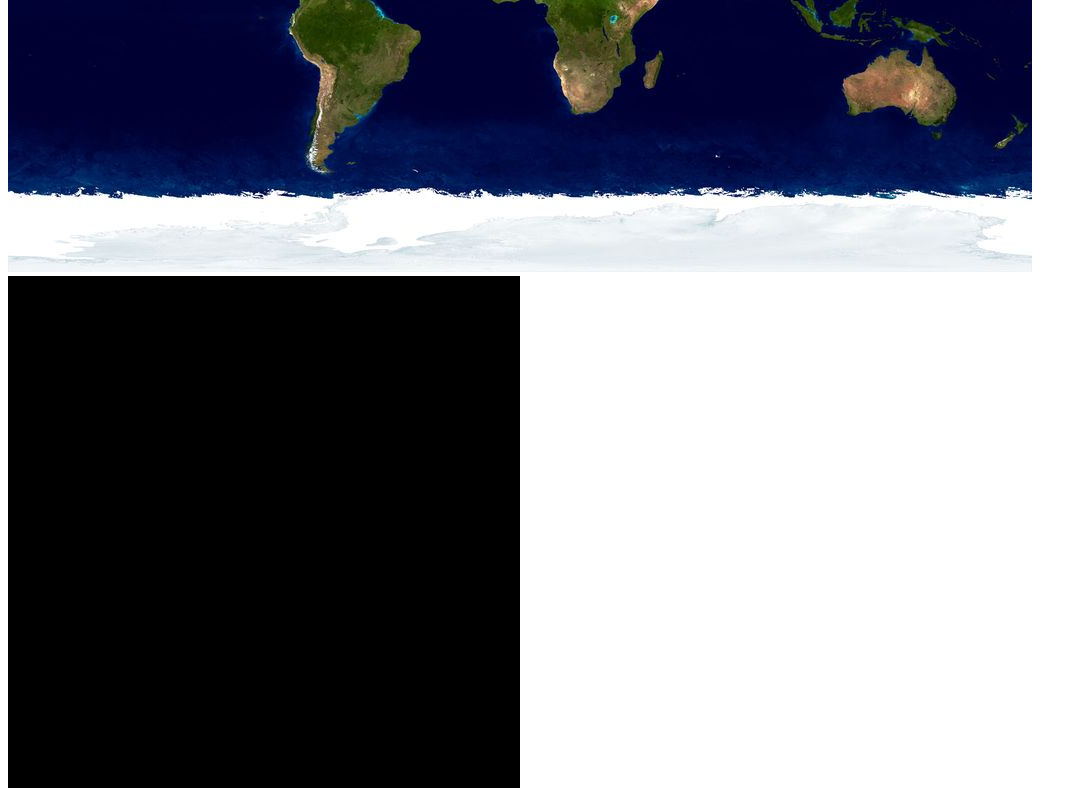
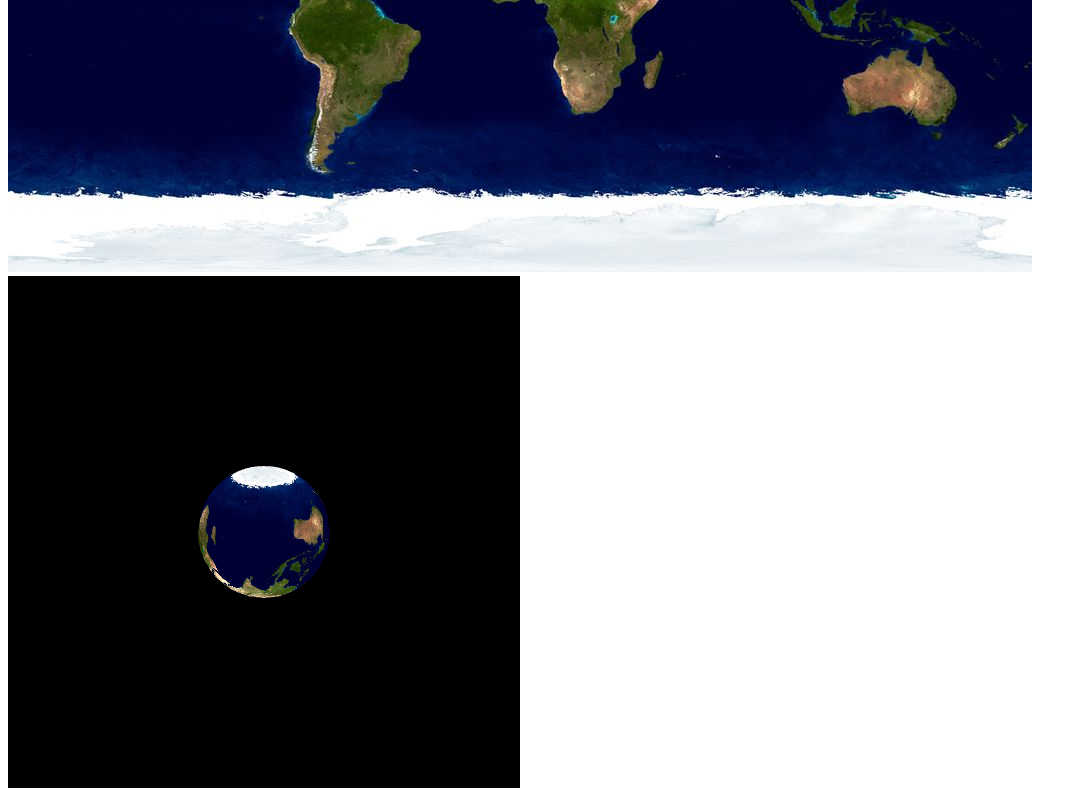
Before and after one commit to agoryu/RVI, a plain HTML site: page tp1/index.html in a window 1280 px wide. Shown: the part 492-1292 px from the top of the page, without its empty margins (0-1087 px from the left). Drawn offline with Linux system fonts and the light colour scheme; animation ran at ten frames a second.

Commit message:
intégration de la texture de la terre

```diff
--- a/tp1/video360.js
+++ b/tp1/video360.js
@@ -10,7 +10,11 @@ var projection;
 var angle = 0;
 
 var vertex;
+var texture;
 var index;
+
+var sphereElementBuffer;
+var sphereVertexBuffer;
 
 function initGL() {
     canvas=document.getElementById( "webglCanvas");
@@ -76,16 +80,15 @@ function initDataGL(id) {
     projection.setFrustum(-0.1, 0.1, -0.1, 0.1, 0.1, 1000);
 
     initSphere();
-    //var  vertex = [-0.5,0.5,0.0, 0.5,-0.5,0.0, -0.7,-0.9,0.0];
-    var texture = [0,0, 0,1, 1,0, 1,1]
-    vertexBuffer=gl.createBuffer();
-    texBuffer = gl.createBuffer();
 
-    gl.bindBuffer(gl.ARRAY_BUFFER, vertexBuffer);
-    gl.bufferData(gl.ARRAY_BUFFER, new Float32Array(vertex), gl.STATIC_DRAW);
+    /*vertexBuffer=gl.createBuffer();
+    texBuffer = gl.createBuffer();*/
 
-    gl.bindBuffer(gl.ARRAY_BUFFER, texBuffer);
-    gl.bufferData(gl.ARRAY_BUFFER, new Float32Array(texture), gl.STATIC_DRAW);
+    /*gl.bindBuffer(gl.ARRAY_BUFFER, vertexBuffer);
+    gl.bufferData(gl.ARRAY_BUFFER, new Float32Array(vertex), gl.STATIC_DRAW);*/
+
+    /*gl.bindBuffer(gl.ARRAY_BUFFER, texBuffer);
+    gl.bufferData(gl.ARRAY_BUFFER, new Float32Array(texture), gl.STATIC_DRAW);*/
 }
 
 
@@ -97,31 +100,37 @@ function drawScene() {
 
     gl.useProgram(basicProgramShader);
 
+    //association avec les attribut du shader
     var vertexLocation = gl.getAttribLocation(basicProgramShader , "vertex");
-    /*var texCoordLocation = gl.getAttribLocation(basicProgramShader , "texCoord");
+    var texCoordLocation = gl.getAttribLocation(basicProgramShader , "texCoord");
     var textureLocation = gl.getUniformLocation(basicProgramShader, "texture0");
 
+    //gestion des attribut uniforme
     gl.uniform1i(textureLocation, 0);
     gl.uniformMatrix4fv(modelviewLocation, gl.FALSE, modelview.fv);
-    gl.uniformMatrix4fv(projectionLocation, gl.FALSE, projection.fv);*/
+    gl.uniformMatrix4fv(projectionLocation, gl.FALSE, projection.fv);
 
+    //gestion du vertex buffer
     gl.enableVertexAttribArray(vertexLocation);
-    gl.bindBuffer(gl.ARRAY_BUFFER, vertexBuffer);
+    gl.bindBuffer(gl.ARRAY_BUFFER, sphereVertexBuffer);
     gl.vertexAttribPointer(vertexLocation, 3, gl.FLOAT, gl.FALSE, 0, 0);
 
-    gl.drawArrays(gl.TRIANGLE, 0, 400);
-    /*gl.enableVertexAttribArray(texCoordLocation);
+     //gestion de la texture
+    gl.enableVertexAttribArray(texCoordLocation);
     gl.bindBuffer(gl.ARRAY_BUFFER, texBuffer);
     gl.vertexAttribPointer(texCoordLocation, 2, gl.FLOAT, gl.FALSE, 0, 0);
-
 
     gl.activeTexture(gl.TEXTURE0);
     gl.bindTexture(gl.TEXTURE_2D, textureId);
 
-    gl.drawArrays(gl.TRIANGLES, 0, 3);
+    //tracage des triangles
+    //gl.drawArrays(gl.TRIANGLE, 0, 3);
+    gl.bindBuffer(gl.ELEMENT_ARRAY_BUFFER, sphereElementBuffer);
+    gl.drawElements(gl.TRIANGLES, 2278, gl.UNSIGNED_SHORT, 0);
 
+    //nettoyage
     gl.disableVertexAttribArray(vertexLocation);
-    gl.disableVertexAttribArray(texCoordLocation);*/
+    gl.disableVertexAttribArray(texCoordLocation);
     gl.useProgram (null);
 }
 
@@ -153,6 +162,7 @@ function initTexture( id ){
 
 function initSphere() {
     vertex = new Array();
+    texture = new Array();
     index = new Array();
 
     var nbSlice = 20;
@@ -171,17 +181,32 @@ function initSphere() {
             vertex.push(x);
             vertex.push(y);
             vertex.push(z);
+
+            texture.push((nbSlice-j) / nbSlice);
+            texture.push((nbStack-i) / nbStack);
         }
     }
 
+    sphereVertexBuffer = gl.createBuffer();
+    gl.bindBuffer(gl.ARRAY_BUFFER, sphereVertexBuffer);
+    gl.bufferData(gl.ARRAY_BUFFER, new Float32Array(vertex), gl.STATIC_DRAW);
+
+    texBuffer = gl.createBuffer();
+    gl.bindBuffer(gl.ARRAY_BUFFER, texBuffer);
+    gl.bufferData(gl.ARRAY_BUFFER, new Float32Array(texture), gl.STATIC_DRAW);
+
     var nbPoint = nbSlice * nbStack;
-    for(var i=0; i<nbPoint; i++) {
-        index.push(i+nbSlice);
-        index.push(i);
-        index.push(i+1);
-        index.push(i+1);
-        index.push(i+1+nbSlice);
-        index.push(i+nbSlice);
+    for(var k=0; k<nbPoint; k++) {
+        index.push(k+nbSlice);
+        index.push(k);
+        index.push(k+1);
+        index.push(k+1);
+        index.push(k+1+nbSlice);
+        index.push(k+nbSlice);
     }
 
+    sphereElementBuffer = gl.createBuffer();
+    gl.bindBuffer(gl.ELEMENT_ARRAY_BUFFER, sphereElementBuffer);
+    gl.bufferData(gl.ELEMENT_ARRAY_BUFFER, new Uint16Array(index), gl.STATIC_DRAW);
+
 }
```
Also changed, not shown: tp1/index.html (+1 -1 lines).
